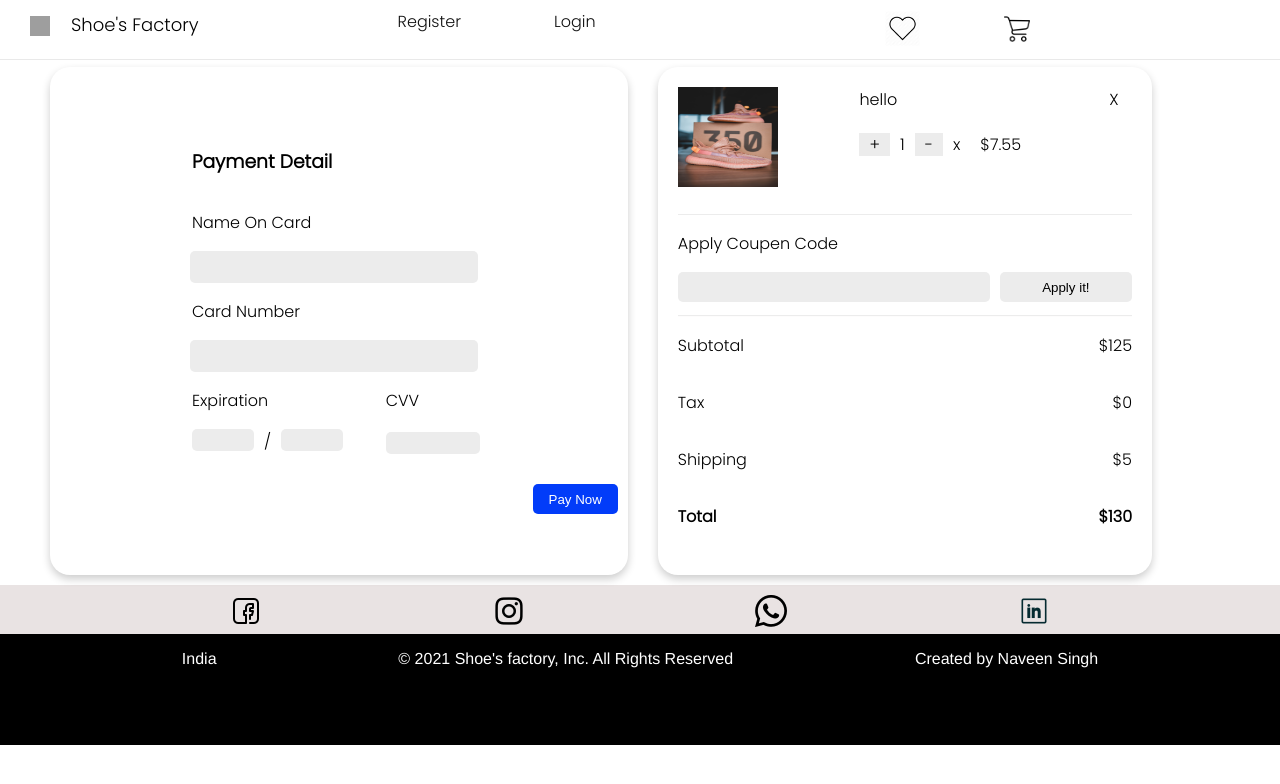
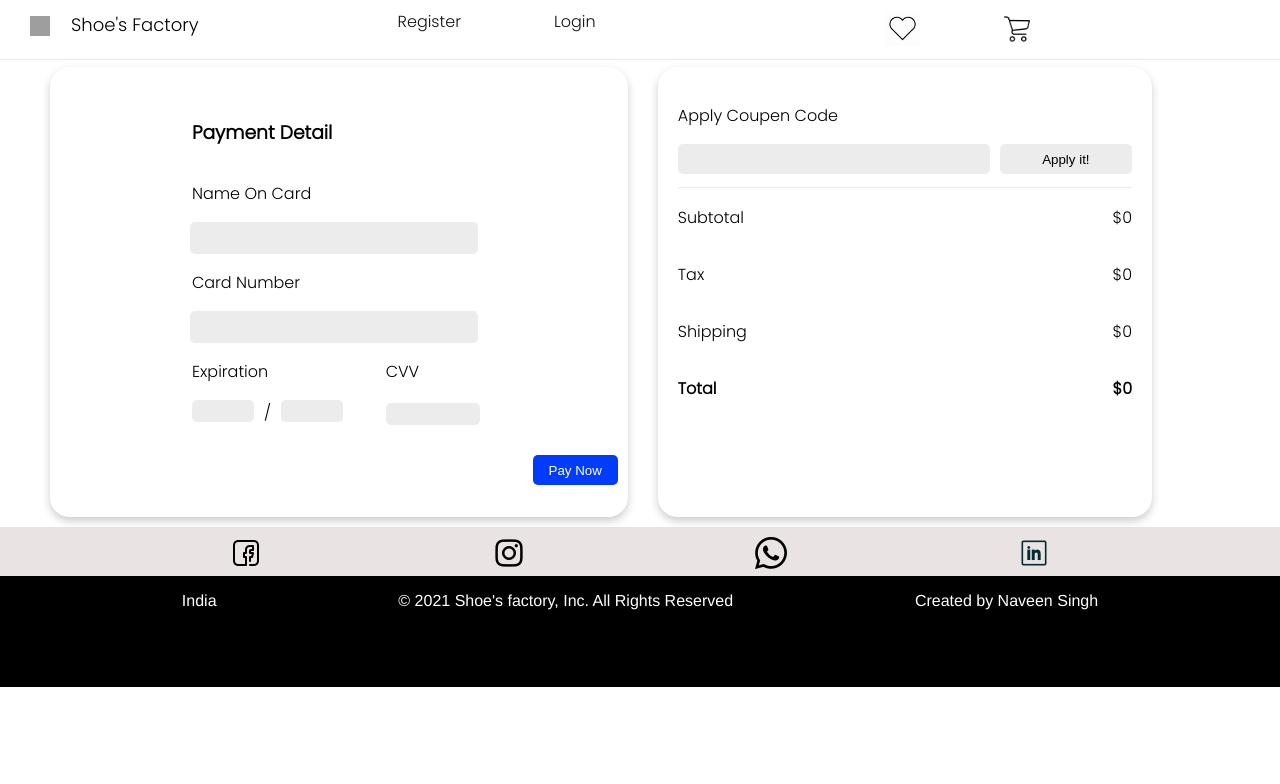
Before and after one commit to WebDev-Naveen/Shoe-Factory, a React (Create React App) app: page /checkout in a window 1280 px wide. Shown: the top 784 px of the page. Built offline with nearby package versions, Linux system fonts and the light colour scheme; grey boxes are pictures that could not be loaded.

Commit message:
changes in checkout page

```diff
--- a/src/components/AddToCart.jsx
+++ b/src/components/AddToCart.jsx
@@ -1,10 +1,19 @@
 import React from "react";
+import { useHistory } from "react-router-dom";
 import { useSelector } from "react-redux";
 import "./addtocart.css";
 import CartItems from "./CartItems";
 function AddToCart() {
+  const history = useHistory();
   const cartItems = useSelector((state) => state.reducer.cart);
   console.log(cartItems);
+  let total = 0;
+  cartItems.map((cartItem) => {
+    let price = cartItem.price.split("$");
+    price = Number(price[1]);
+    total += price * cartItem.qty;
+    return total;
+  });
 
   return (
     <div className="main_cart_container">
@@ -35,9 +44,11 @@ function AddToCart() {
             color: "#fff",
           }}
         >
-          $2500.00
+          ${total || 0}
         </span>
         <button
+          disabled={!cartItems}
+          onClick={() => history.push("/checkout")}
           style={{
             border: "none",
             outline: "none",
--- a/src/components/Checkout.js
+++ b/src/components/Checkout.js
@@ -1,6 +1,18 @@
 import React from "react";
+import { useSelector } from "react-redux";
 import "./checkout.css";
+import OrderSummary from "./OrderSummary";
 function Checkout() {
+  const cartItems = useSelector((state) => state.reducer.cart);
+  console.log(cartItems);
+  let total = 0;
+  cartItems.map((cartItem) => {
+    let price = cartItem.price.split("$");
+    price = Number(price[1]);
+    total += price * cartItem.qty;
+    return total;
+  });
+
   return (
     <section className="checkout_section">
       <div className="payment_details">
@@ -28,29 +40,11 @@ function Checkout() {
         <button className="paynow">Pay Now</button>
       </div>
       <div className="order_summary_container">
-        <div className="order_summary">
-          <div className="order_detail">
-            <div className="order_img_container">
-              <img
-                src="/images/Adidas Yezzy 350.jpg"
-                alt="Adidas Yezzy"
-                width="100"
-                height="100"
-              />
-            </div>
-            <div className="product_detail">
-              <div className="order_name">hello</div>
-              <div className="order_quantity">
-                <span className="action">+</span>
-                <span>1</span>
-                <span className="action">-</span>
-                <span>x</span>
-                <span>$7.55</span>
-              </div>
-            </div>
-            <span>X</span>
-          </div>
-        </div>
+        {cartItems &&
+          cartItems.map((item) => {
+            return <OrderSummary item={item} />;
+          })}
+
         <div className="coupen_code">
           <p>Apply Coupen Code</p>
           <div className="coupen_code_area">
@@ -61,19 +55,19 @@ function Checkout() {
         <div className="total_amount">
           <div className="subtotal amount">
             <p>Subtotal</p>
-            <span>$125</span>
+            <span>${total || 0}</span>
           </div>
           <div className="tax amount">
             <p>Tax</p>
-            <span>$0</span>
+            <span>${total % 10}</span>
           </div>
           <div className="shipping amount">
             <p>Shipping</p>
-            <span>$5</span>
+            <span>${total % 5}</span>
           </div>
           <div className="Total amount">
             <p>Total</p>
-            <span>$130</span>
+            <span>${total}</span>
           </div>
         </div>
       </div>
--- /dev/null
+++ b/src/components/OrderSummary.js
@@ -0,0 +1,32 @@
+import React from "react";
+
+function OrderSummary({ item }) {
+  console.log(item);
+  return (
+    <div className="order_summary">
+      <div className="order_detail">
+        <div className="order_img_container">
+          <img
+            src={window.location.origin + `/images/${item.img}`}
+            alt="Adidas Yezzy"
+            width="100"
+            height="100"
+          />
+        </div>
+        <div className="product_detail">
+          <div className="order_name">{item.name}</div>
+          <div className="order_quantity">
+            <span className="action">+</span>
+            <span>{item.qty}</span>
+            <span className="action">-</span>
+            <span>x</span>
+            <span>{item.price}</span>
+          </div>
+        </div>
+        <span>X</span>
+      </div>
+    </div>
+  );
+}
+
+export default OrderSummary;
```
